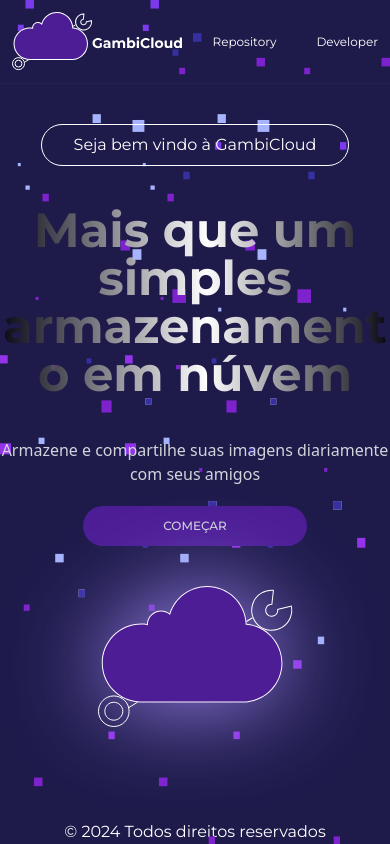
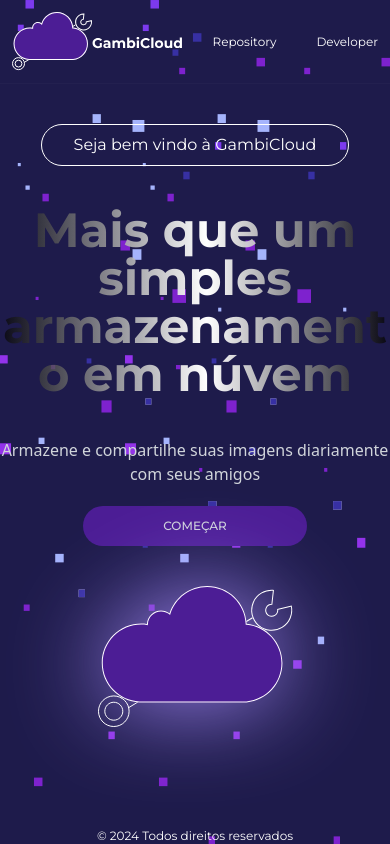
Before and after one commit to Guilherme-Matosoli/gambi-cloud-client, a Next.js app: page / in a window 390 px wide. Built offline with nearby package versions, Linux system fonts and the light colour scheme.

Commit message:
decresce homepage texts size in mobile devices :iphone:

```diff
--- a/src/app/home/index.tsx
+++ b/src/app/home/index.tsx
@@ -10,12 +10,12 @@ export const HomePage = () => {
           Seja bem vindo à GambiCloud
         </span>
 
-        <h2 className="w-full text-center font-montserrat font-bold text-white text-7xl break-words gradient-text max-mobile:text-5xl">
+        <h2 className="w-full text-center font-montserrat font-bold text-white text-7xl break-words gradient-text max-mobile:text-5xl max-phone:text-3xl">
           Mais que um simples armazenamento em núvem
         </h2>
 
         <section className="w-full flex flex-col gap-5 items-center text-gray-300">
-          <p className="text-center">
+          <p className="text-center max-phone:text-xs">
             Armazene e compartilhe suas imagens diariamente com seus amigos
           </p>
           <Link href="" className="font-montserrat font-medium text-xl bg-violet-900 cursor-pointer py-3 px-20 rounded-full transition-all hover:brightness-110 max-mobile:text-xs">
@@ -30,8 +30,8 @@ export const HomePage = () => {
           draggable={false}
         />
       </main>
-      <footer className="w-3/4 flex items-center justify-center">
-        <span className="text-white font-montserrat text-l">
+      <footer className="w-3/4 flex items-center justify-center z-10">
+        <span className="text-white font-montserrat text-l max-mobile:text-xs">
           &copy; {new Date().getFullYear()} Todos direitos reservados
         </span>
       </footer>
```
